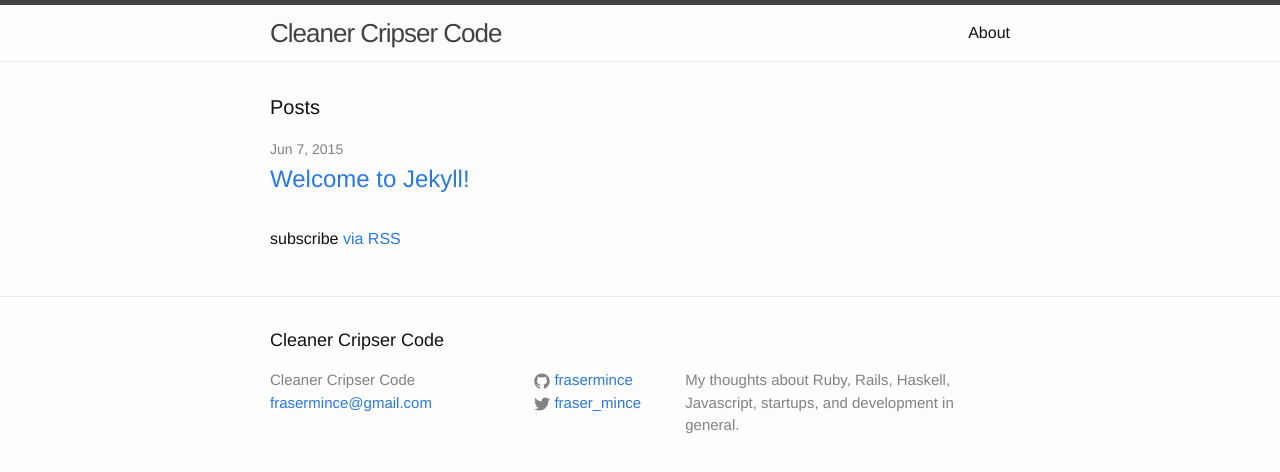
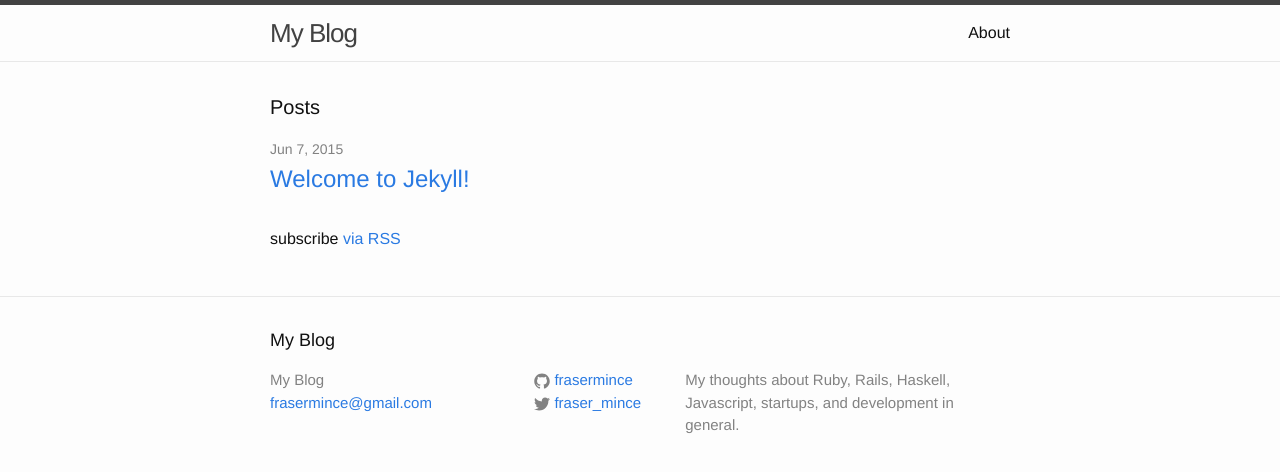
Before and after one commit to frasermince/frasermince.github.io, a Jekyll site: the page built from index.html, in a window 1280 px wide. Shown: the top 472 px of the page. Built offline with Jekyll 4.4.1, drawn with Linux system fonts in a browser that asks for light colours.

Commit message:
change name of blog to something more generic until I figure out something better

```diff
--- a/_config.yml
+++ b/_config.yml
@@ -1,5 +1,5 @@
 # Site settings
-title: Cleaner Cripser Code
+title: My Blog
 email: frasermince@gmail.com
 description: > # this means to ignore newlines until "baseurl:"
   My thoughts about Ruby, Rails, Haskell, Javascript, startups, and development in general.
```
